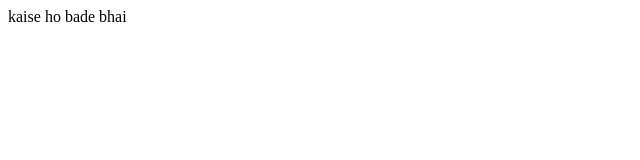
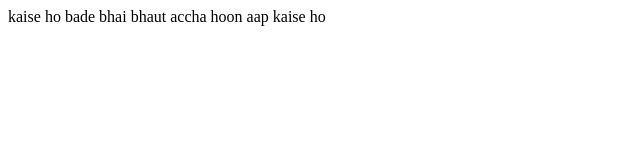
Before and after one commit to girdharisinghebix/LocaRepo, a plain HTML site: page index.html in a window 1280 px wide. Shown: the whole page, without its empty margins (0-640 px from the left). Drawn offline with Linux system fonts and the light colour scheme.

Commit message:
update in index page

```diff
--- a/index.html
+++ b/index.html
@@ -1 +1,3 @@
-<p>kaise ho bade bhai</p>
+<p>kaise ho bade bhai bhaut accha hoon
+    aap kaise ho
+</p>
```
